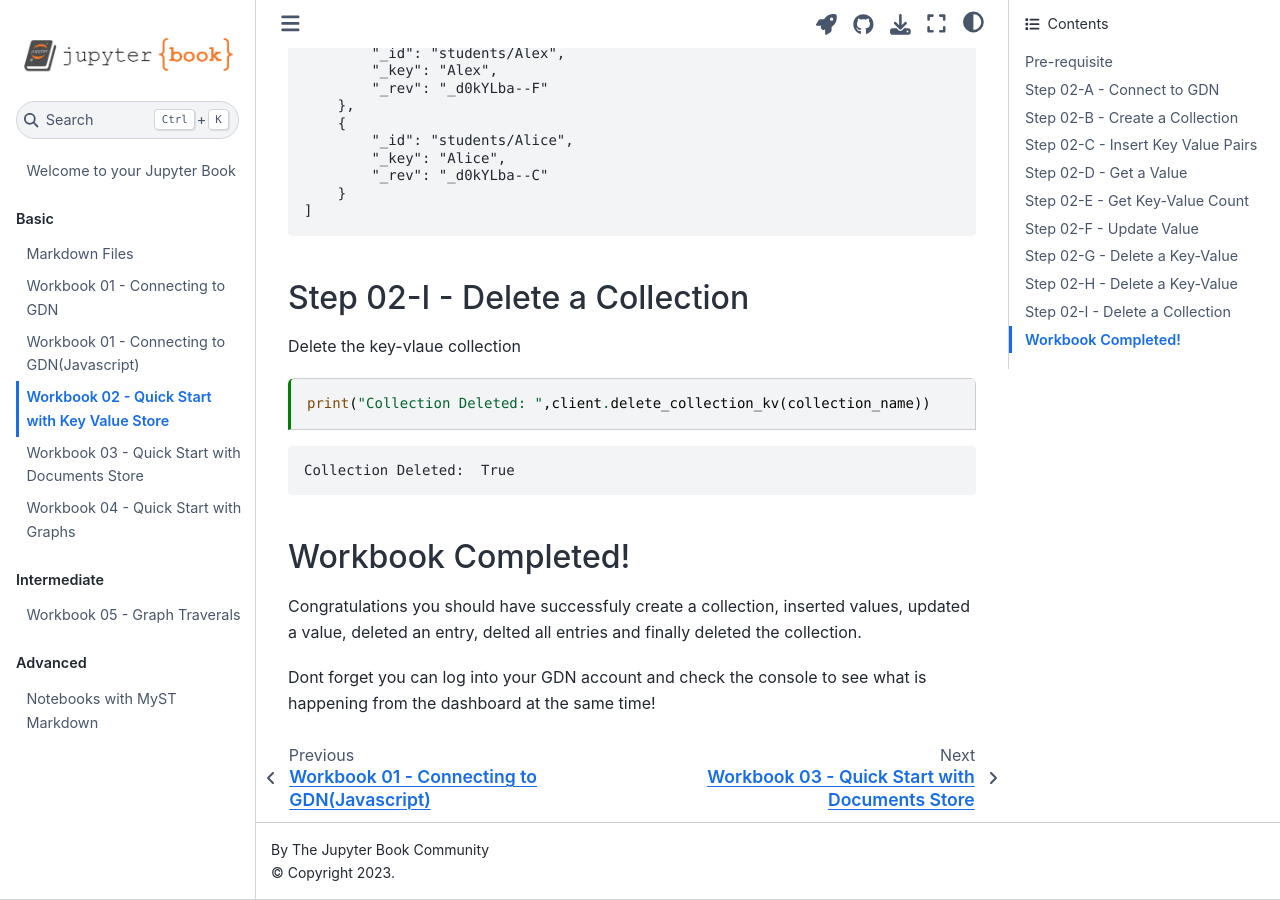
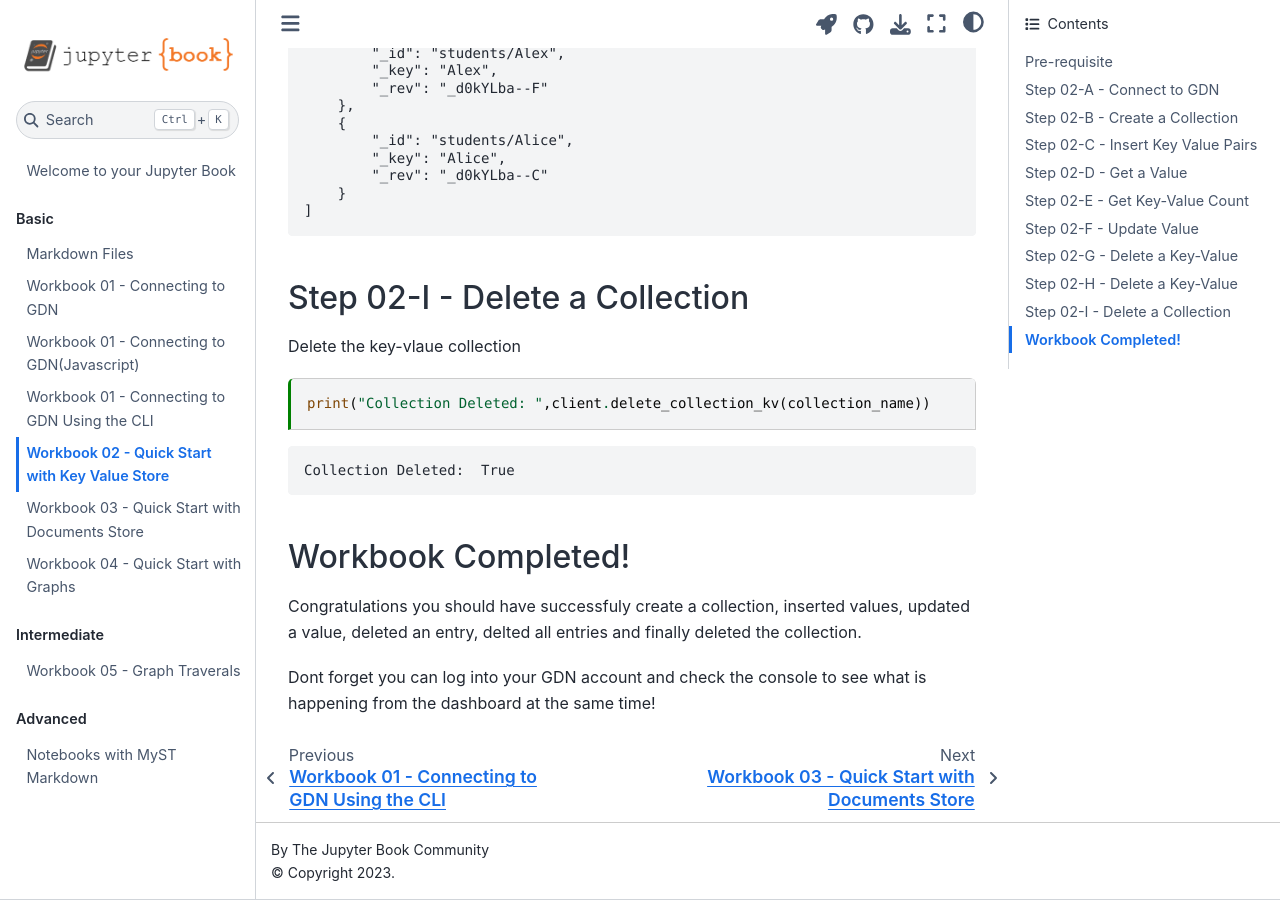
Before and after one commit to Macrometacorp/notebooks, a Jupyter Book: the page built from 02_key_value_store.ipynb, in a window 1280 px wide and 900 px high, scrolled down 4141 px. Built offline with Jupyter Book 1.0.4 settings and Sphinx 7.4.7 and the Sphinx Book theme 1.1.4, drawn with Linux system fonts in a browser that asks for light colours.

Commit message:
Initial creation of CLI notebook.
Need clarification on CLI support for API keys before finalizing

```diff
--- a/_toc.yml
+++ b/_toc.yml
@@ -9,6 +9,7 @@ parts:
   - file: markdown
   - file: 01_connect_gdn
   - file: 01_connect_gdn(javascript)
+  - file: 01_connect_gdn(CLI)
   - file: 02_key_value_store.ipynb
   - file: 03_docs_store.ipynb
   - file: 04_graphs.ipynb
```
Also changed, not shown: 01_connect_gdn(CLI).ipynb (added), 1 other file.
